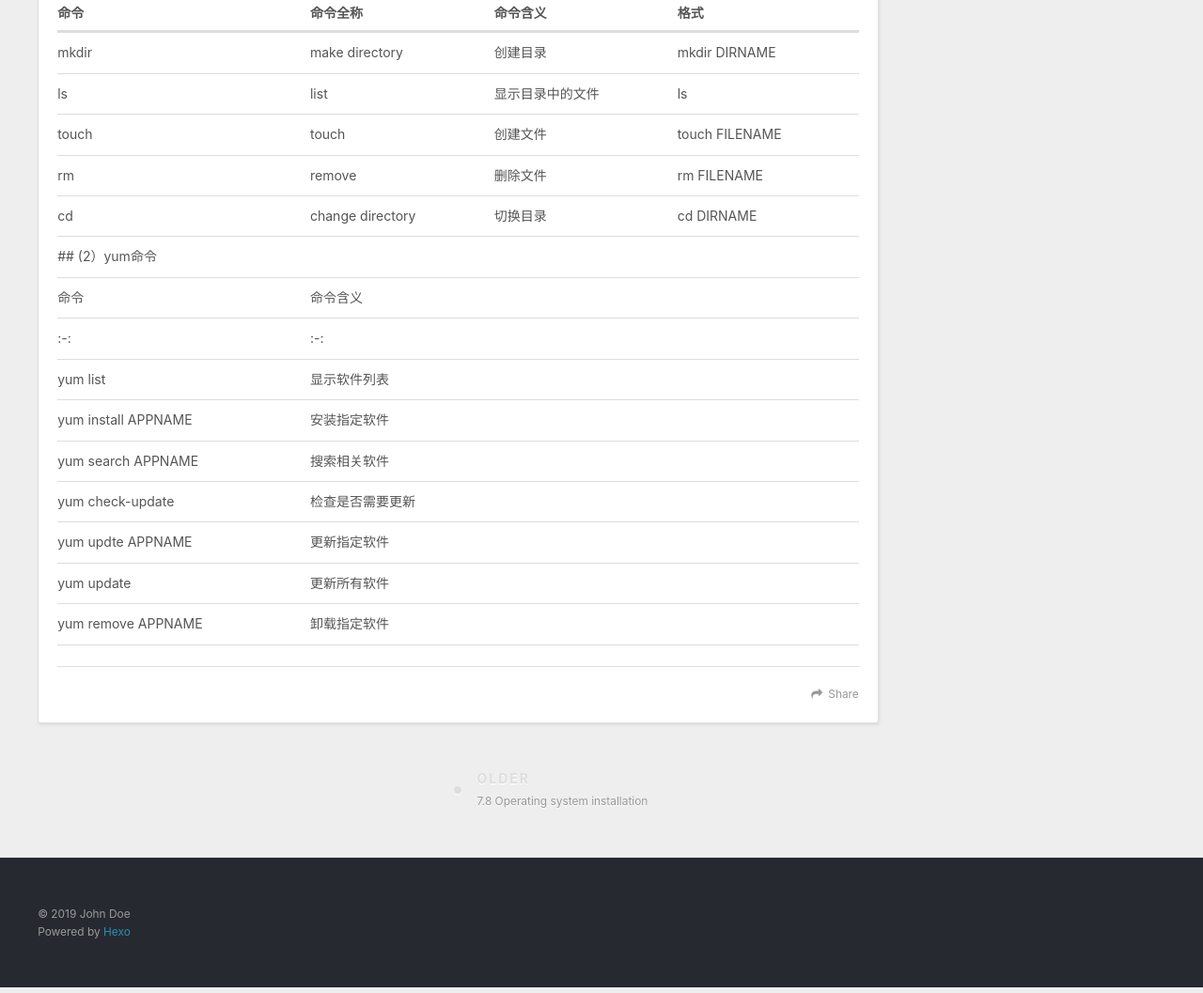
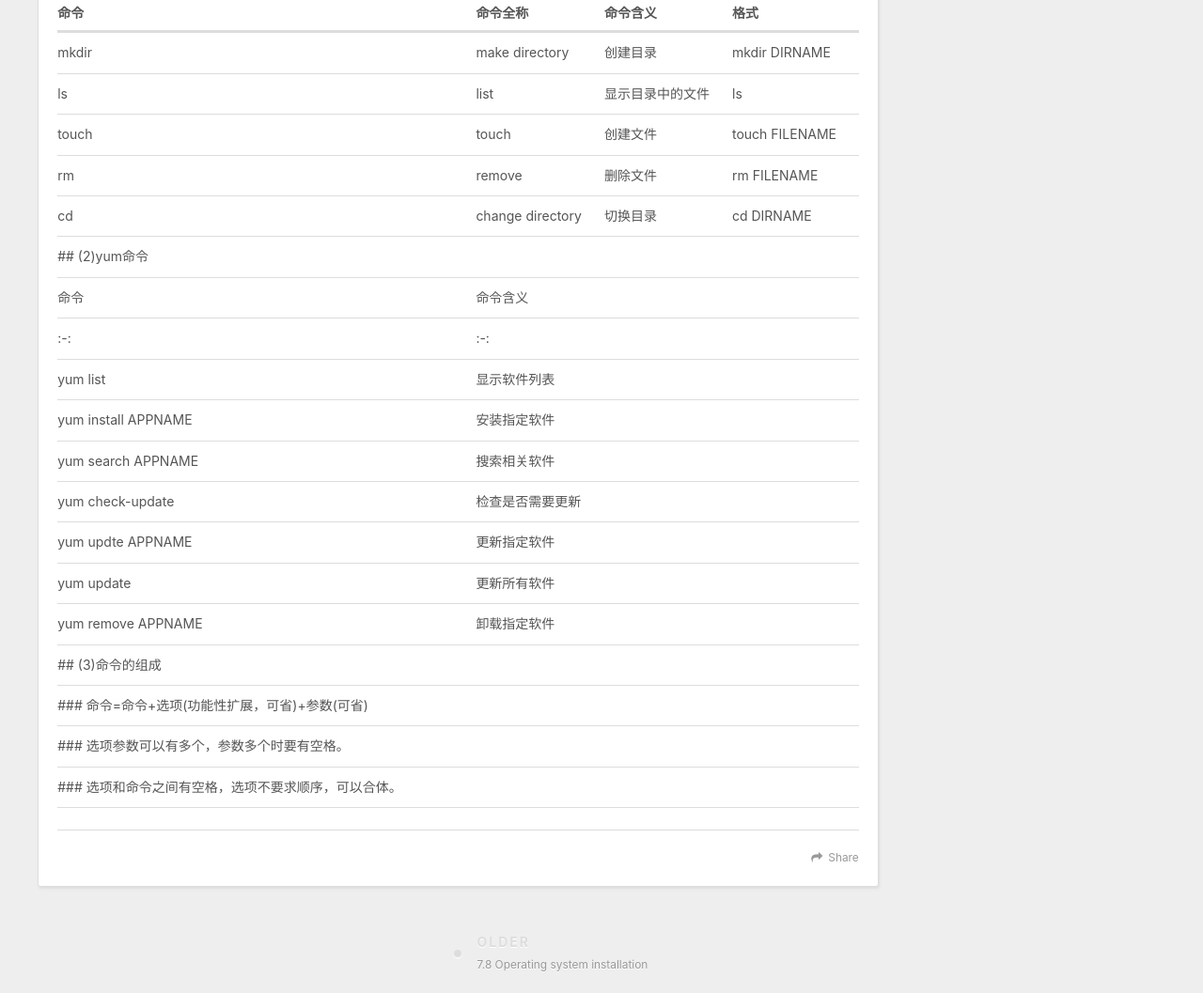
Before and after one commit to kjun555/kjun555.github.io, a plain HTML site: page 2019/07/18/7-9-Some-commands/index.html in a window 1280 px wide. Shown: the part 728-1785 px from the top of the page at 94% size. Drawn offline with nearby package versions, Linux system fonts and the light colour scheme.

Commit message:
Site updated: 2019-07-22 15:45:27

```diff
--- a/2019/07/18/7-9-Some-commands/index.html
+++ b/2019/07/18/7-9-Some-commands/index.html
@@ -14,7 +14,7 @@
 <meta property="og:site_name" content="Hexo">
 <meta property="og:description" content="1.function删除操作系统：点击上方虚拟机，点击管理，点击从磁盘中删除。（操作不可逆）快照：文件拍摄快照之后，如果删除并且从回收站清空，可以通过恢复快照把文件还原。2.Some commands(1)系统级命令   命令 命令全称 命令含义 格式    mkdir make directory 创建目录 mkdir DIRNAME   ls list 显示目录中的文件 ls   touch">
 <meta property="og:locale" content="default">
-<meta property="og:updated_time" content="2019-07-19T07:26:16.893Z">
+<meta property="og:updated_time" content="2019-07-22T07:45:05.100Z">
 <meta name="twitter:card" content="summary">
 <meta name="twitter:title" content="7.9 Some commands and functions">
 <meta name="twitter:description" content="1.function删除操作系统：点击上方虚拟机，点击管理，点击从磁盘中删除。（操作不可逆）快照：文件拍摄快照之后，如果删除并且从回收站清空，可以通过恢复快照把文件还原。2.Some commands(1)系统级命令   命令 命令全称 命令含义 格式    mkdir make directory 创建目录 mkdir DIRNAME   ls list 显示目录中的文件 ls   touch">
@@ -126,7 +126,7 @@
 <td align="center">cd DIRNAME</td>
 </tr>
 <tr>
-<td align="center">## (2）yum命令</td>
+<td align="center">## (2)yum命令</td>
 <td align="center"></td>
 <td align="center"></td>
 <td align="center"></td>
@@ -185,12 +185,36 @@
 <td align="center"></td>
 <td align="center"></td>
 </tr>
+<tr>
+<td align="center">## (3)命令的组成</td>
+<td align="center"></td>
+<td align="center"></td>
+<td align="center"></td>
+</tr>
+<tr>
+<td align="center">### 命令=命令+选项(功能性扩展，可省)+参数(可省)</td>
+<td align="center"></td>
+<td align="center"></td>
+<td align="center"></td>
+</tr>
+<tr>
+<td align="center">### 选项参数可以有多个，参数多个时要有空格。</td>
+<td align="center"></td>
+<td align="center"></td>
+<td align="center"></td>
+</tr>
+<tr>
+<td align="center">### 选项和命令之间有空格，选项不要求顺序，可以合体。</td>
+<td align="center"></td>
+<td align="center"></td>
+<td align="center"></td>
+</tr>
 </tbody></table>
 
 
     </div>
     <footer class="article-footer">
-      <a data-url="http://yoursite.com/2019/07/18/7-9-Some-commands/" data-id="cjy9s6lkb0005diir3krulduz" class="article-share-link">Share</a>
+      <a data-url="http://yoursite.com/2019/07/18/7-9-Some-commands/" data-id="cjye354te00010miru4u16ocg" class="article-share-link">Share</a>
 
 
     </footer>
```
Also changed, not shown: 2019/07/10/hello-world/index.html (+1 -1 lines), 2019/07/10/kongjun/index.html (+1 -1 lines), 2019/07/10/夏令营/index.html (+1 -1 lines), 2019/07/15/7-7-VMware-install/index.html (+1 -1 lines), 2019/07/15/7-8-Operating-system-installation/index.html (+1 -1 lines), index.html (+31 -7 lines).
